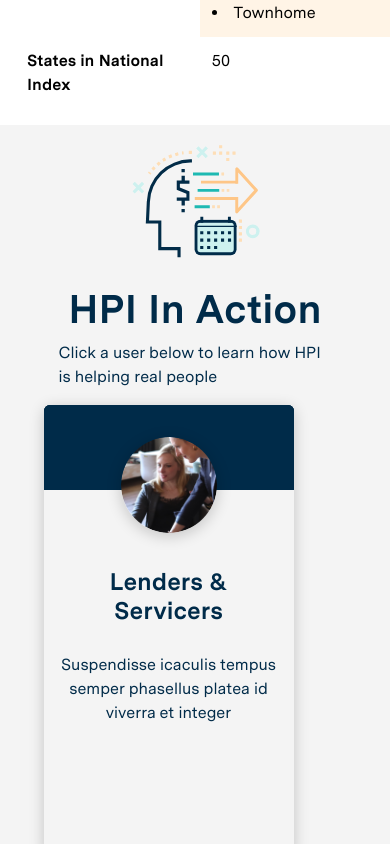
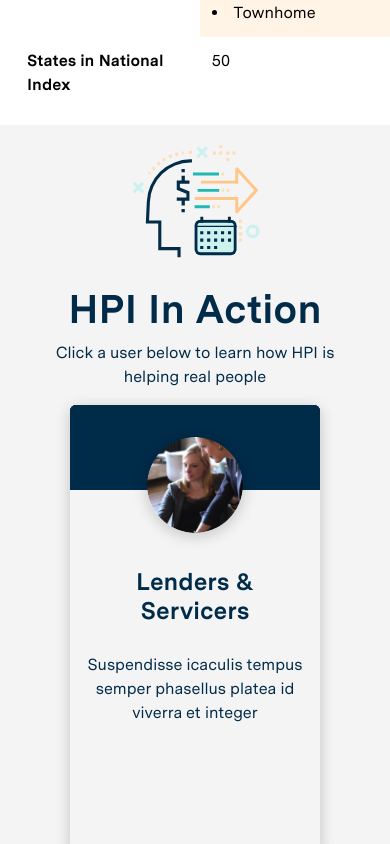
Before and after one commit to hanseulshim/radian-hpi, a React (Create React App) app: page / in a window 390 px wide. Shown: the part 5540-6384 px from the top of the page. Built offline with nearby package versions, Linux system fonts and the light colour scheme.

Commit message:
responsiveness for hpi in action

```diff
--- a/src/components/hpi-in-action/index.tsx
+++ b/src/components/hpi-in-action/index.tsx
@@ -36,7 +36,7 @@ export const HpiInAction: React.FC<Props> = () => {
     return (
       <section className="container-fluid hpi-in-action-container">
         <div className="row">
-          <div className="col d-flex flex-column justify-content-center align-items-center">
+          <div className="d-flex flex-column justify-content-center align-items-center col-12 hpi-in-action-description">
             <img
               src={`./static/images/indicators/${hpiInAction.titleIcon}`}
               alt="Hpi in Action"
@@ -50,7 +50,7 @@ export const HpiInAction: React.FC<Props> = () => {
           {!selectedCard &&
             cards?.map((card, idx) => {
               return (
-                <div className="col" key={'radian-feature' + idx}>
+                <div className="col-md-6 col-lg-3" key={'radian-feature' + idx}>
                   <div className="hpi-card" onClick={() => onCardClick(idx)}>
                     <img
                       src={`./assets/${card.cardImage}`}
--- a/src/styles/hpiInAction.scss
+++ b/src/styles/hpiInAction.scss
@@ -1,5 +1,5 @@
 .hpi-in-action-container {
-  padding: 0 15% 5% 15%;
+  padding: 0 10% 5% 10%;
   background-color: var(--light);
   margin-bottom: 0;
 
@@ -121,3 +121,29 @@
   width: 50%;
   margin-left: 20px;
 }
+
+// Responsive
+
+@media screen and (max-width: 567px) {
+  .hpi-in-action-description {
+    text-align: center;
+  }
+
+  .hpi-card {
+    display: block;
+    margin-left: auto;
+    margin-right: auto;
+  }
+
+  .hpi-card-full {
+    display: flex;
+    flex-direction: column;
+  }
+}
+
+@media screen and (max-width: 768px) {
+  .hpi-card-full-content-features {
+    display: flex;
+    flex-direction: column;
+  }
+}
```
